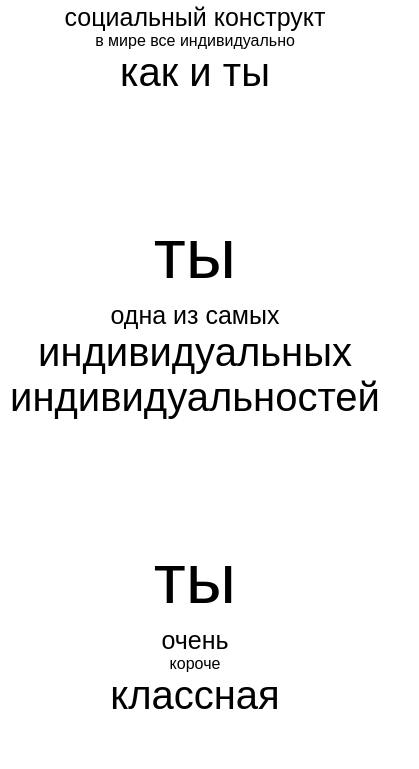
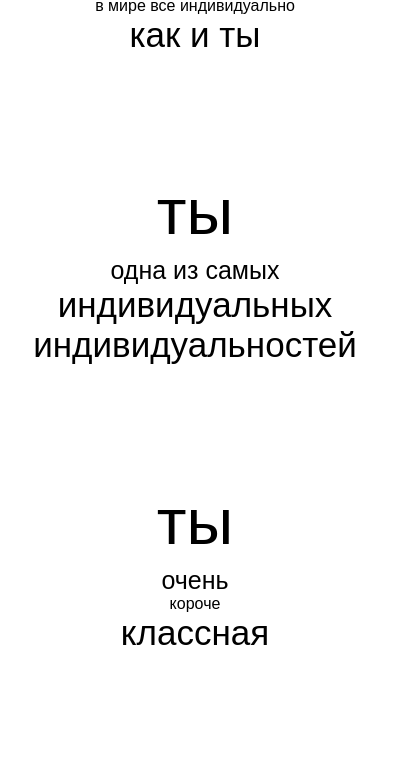
Before and after one commit to marypolson/sasha-s-dr, a plain HTML site: page index.html in a window 390 px wide. Shown: the part 812-1581 px from the top of the page, 419 px wide, since content can reach past the window. Drawn offline with Linux system fonts and the light colour scheme.

Commit message:
skjksdjk

```diff
--- a/style.css
+++ b/style.css
@@ -253,7 +253,7 @@ body {
     }
 
     .text50 {
-        font-size: 40px;
+        font-size: 35px;
     }
 
     .text20 {
@@ -263,7 +263,7 @@ body {
 
 @media (max-width: 400px) {
     .text100 {
-        font-size: 70px;
+        font-size: 65px;
     }
 
     .envelope_wrap {
```
